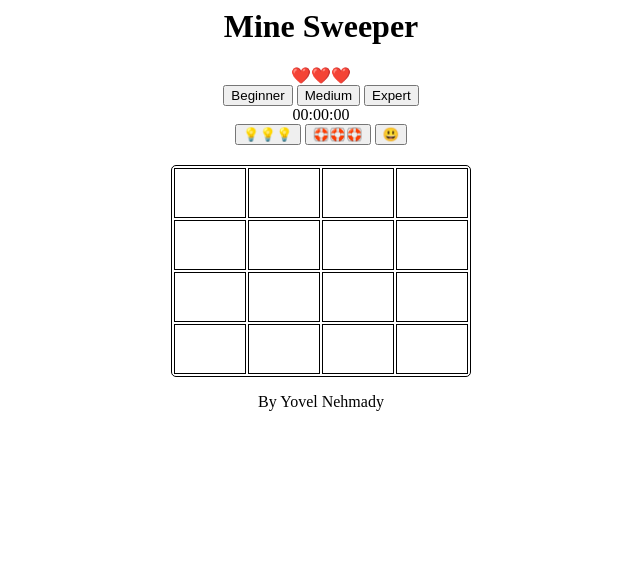
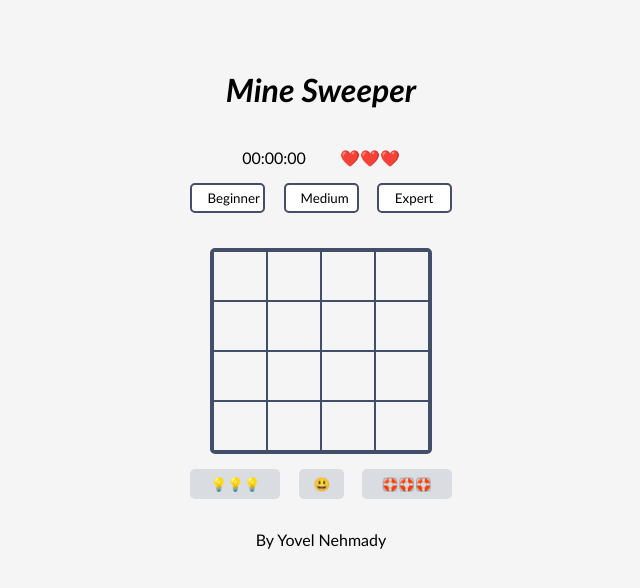
Before and after one commit to YovelNehmady/Mine-Sweeper, a plain HTML site: page index.html in a window 1280 px wide. Shown: the whole page, without its empty margins (319-959 px from the left). Drawn offline with Linux system fonts and the light colour scheme.

Commit message:
Add files via upload

```diff
--- a/css/main.css
+++ b/css/main.css
@@ -1,22 +1,79 @@
 * {
     text-align: center;
+    background-color: whitesmoke;
+    font-family: 'Gill Sans', 'Gill Sans MT', Calibri, 'Trebuchet MS', sans-serif;
 }
 
+h1 {
+    margin: 70px 0px 20px 0px;
+    font-style: italic
+}
+
+button {
+    height: 30px;
+    width: 75px;
+    padding: 5px 15px;
+    border-radius: 5px;
+    border: rgb(67, 79, 105) solid 2px;
+    background-color: #fff;
+    margin: 15px 7px;
+    cursor: pointer;
+}
+
+button:hover {
+    background-color: rgb(67, 79, 105);
+
+}
+
+
 table {
-    margin: auto;
+    display: inline-block;
     margin-top: 20px;
+    border: 2px solid rgb(67, 79, 105);
+    border-collapse: collapse;
     border-radius: 5px;
-    border: 1px solid black;
 }
 
 td {
-    border: 1px solid black;
+    border: 2px solid rgb(67, 79, 105);
     width: 50px;
     height: 50px;
 }
 
+.life {
+    display: inline-block;
+    margin-left: 15px;
+}
+
+.timer {
+    display: inline-block;
+    margin-right: 15px;
+}
+
+.hint{
+    height: 30px;
+    width: 90px;
+    background-color:rgb(217, 220, 225);
+    border: none;
+
+}
+.mood{
+    height: 30px;
+    width: 45px;
+    background-color: rgb(217, 220, 225);
+    border: none;
+
+}
+.safeBtn{
+    height: 30px;
+    width: 90px;
+    background-color: rgb(217, 220, 225);
+    border: none;
+}
+
+
 .isShow {
-    background-color: gray;
+    background-color: rgb(217, 220, 225);
 }
 
 .safe {
--- a/index.html
+++ b/index.html
@@ -6,28 +6,32 @@
     <link rel="stylesheet" href="css/main.css">
 </head>
 
-<body oncontextmenu="return false" onload="onInitGame()" >
+<body oncontextmenu="return false" onload="onInitGame()">
     <h1>Mine Sweeper</h1>
     <div class="modalMsg"></div>
-    <div class= "life" >❤️❤️❤️</div>
-    <button onclick="onChangeLevel(4,2)" >Beginner</button>
-    <button onclick="onChangeLevel(8,14)" >Medium</button>
-    <button onclick="onChangeLevel(12,32)" >Expert</button>
+    <br>
     <div class="timer">00:00:00</div>
-    <button class="hint" onclick="onHintMode()">💡💡💡</button>
-    <button class="safeBtn" onclick="onSafeClick()">🛟🛟🛟</button>
-    <button class="mood" onclick="onReset()">😃</button>
-    <!-- <button class="manually" onclick="manuallyMines()">Manually</button> -->
+    <div class="life" title="ℹ️ Lifes">❤️❤️❤️</div>
+    <br>
+    <button onclick="onChangeLevel(4,2)" title="ℹ️ 16 cells & 2 mines">Beginner</button>
+    <button onclick="onChangeLevel(8,14)" title="ℹ️ 64 cells & 14 mines">Medium</button>
+    <button onclick="onChangeLevel(12,32)" title="ℹ️ 144 cells & 32 mines">Expert</button>
+   <br>
 
-    <table cellpadding="10">
+    <table>
         <tbody class="board">
 
         </tbody>
     </table>
+    <br>
+    <button class="hint" onclick="onHintMode()"
+        title="ℹ️  Select a cell whose neighbors you want to reveal">💡💡💡</button>
+    <button class="mood" onclick="onReset()" title="ℹ️ Click to reset the game">😃</button>
+    <button class="safeBtn" onclick="onSafeClick()" title="ℹ️ Click to reveal a safe cell">🛟🛟🛟</button>
 
-<footer>
-    <p>By Yovel Nehmady</p>
-</footer>
+    <footer>
+        <p>By Yovel Nehmady</p>
+    </footer>
 
     <script src="js/utils.js"></script>
     <script src="js/mines.js"></script>
--- a/js/utils.js
+++ b/js/utils.js
@@ -38,7 +38,7 @@ function renderBoard(board) {
         if (!cell) cell = EMPTY
       } else cell = EMPTY
 
-      var classList = currCell.isShown && cell === EMPTY ? 'isShow' : ''
+      var classList = currCell.isShown? 'isShow' : ''
       if (currCell.isSafe) classList = 'safe'
       if (currCell.isMarked) cell = FLAG
       strHTML += `<td class="cell ${classList}" oncontextmenu="onCellMarked(this,${i}, ${j})" onclick="onCellClicked(this,${i}, ${j})">${cell}</td>`
```
